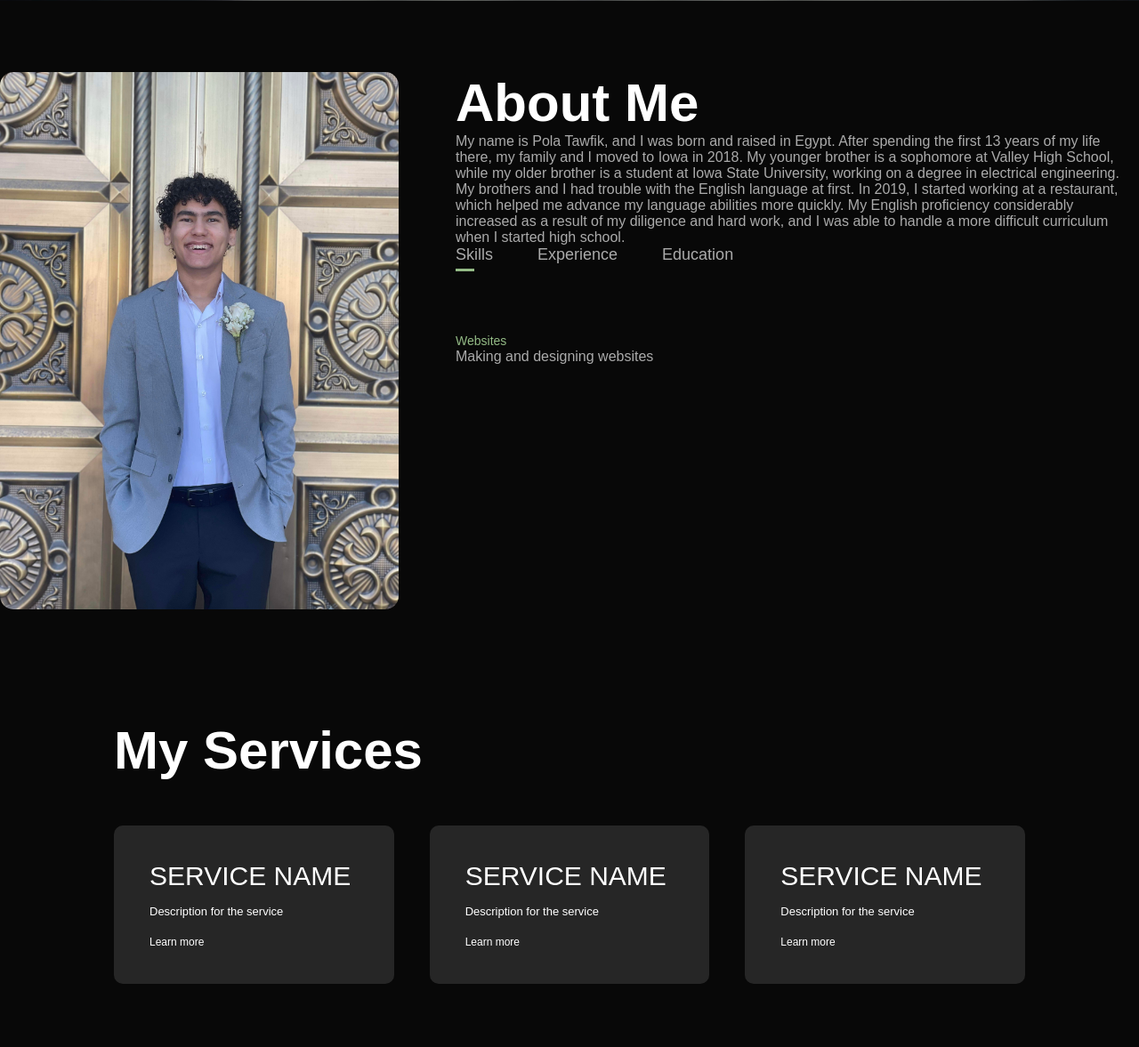
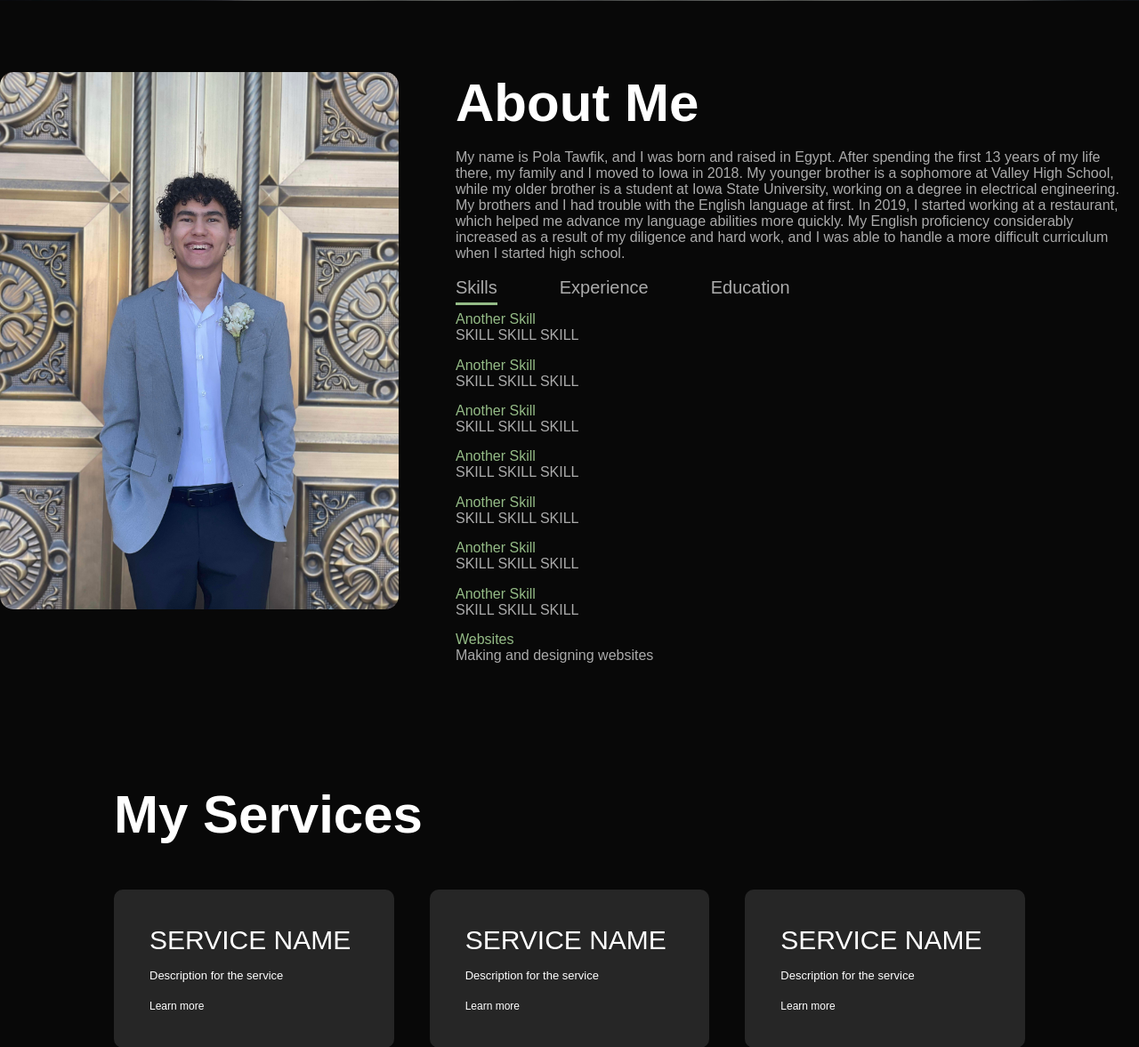
Before and after one commit to polatawfik/polatawfik.github.io, a PHP site: page / in a window 1280 px wide. Shown: the part 799-1976 px from the top of the page at 89% size. Run offline with PHP 8.4, Linux system fonts and the light colour scheme.

Commit message:
continuing

```diff
--- a/assets/css/style.css
+++ b/assets/css/style.css
@@ -108,8 +108,8 @@ nav ul li a:hover::after{
 }
 
 .tab-links{
-    margin-right: 50px;
-    font-size: 18px;
+    margin-right: 70px;
+    font-size: 20px;
     font-weight: 500;
     cursor: pointer;
     position: relative;
@@ -127,17 +127,17 @@ nav ul li a:hover::after{
 }
 
 .tab-links.active-link::after{
-    width: 50%;
+    width: 100%;
 }
 
 .tab-contents ul li{
     list-style: none;
-    margin: 10% 0;
+    margin: 2% 0;
 }
 
 .tab-contents ul li span{
     color: #94bb86;
-    font-size: 14px;
+    font-size: 16px;
 }
 
 .tab-contents{
@@ -264,3 +264,19 @@ nav ul li a:hover::after{
 .work:hover .layer{
     height: 100%;
 }
+
+.btn{
+    display: block;
+    margin: 50px auto;
+    width: fit-content;
+    border: 1px solid #94bb86;
+    padding: 14px 50px;
+    border-radius: 6px;
+    text-decoration: none;
+    color: #fff;
+    transition: background 0.5S;
+}
+
+.btn:hover{
+    background: #94bb86;
+}
--- a/index.html
+++ b/index.html
@@ -28,8 +28,9 @@
 
         }
 
+    </script>
 
-    </script>
+
 
 </head>
 <body>
@@ -51,7 +52,9 @@
             </div>
         </div>
     </div>
+
 <!-----------------------------about------------------------------->
+
     <div id="about">
         <div id="container">
             <div class="row">
@@ -60,6 +63,7 @@
                 </div>
                 <div class="about-col-2">
                     <h1 class="sub-title">About Me</h1>
+                    <br>
                     <p>My name is Pola Tawfik, and I was born and raised in Egypt. After spending the first 13 years of my life there, my family
                         and I moved to Iowa in 2018. My younger brother is a sophomore at Valley High School, while my
                         older brother is a student at Iowa State University, working on a degree in electrical engineering.
@@ -67,6 +71,7 @@
                         which helped me advance my language abilities more quickly. My English proficiency considerably increased as a
                         result of my diligence and hard work, and I was able to handle a more difficult curriculum
                         when I started high school.</p>
+                        <br>
 
                         <div class="tab-titles">
                             <p class = "tab-links active-link" onclick="opentab('skills')">Skills</p>
@@ -75,22 +80,29 @@
                         </div>
                         <div class="tab-contents active-tab" id="skills">
                             <ul>
-                                <!-- <li><span>Another Skill</span><br>SKILL SKILL SKILL</li>
-                                <li><span>Another Skill</span><br>SKILL SKILL SKILL</li> -->
+                                <li><span>Another Skill</span><br>SKILL SKILL SKILL</li>
+                                <li><span>Another Skill</span><br>SKILL SKILL SKILL</li>
+                                <li><span>Another Skill</span><br>SKILL SKILL SKILL</li>
+                                <li><span>Another Skill</span><br>SKILL SKILL SKILL</li>
+                                <li><span>Another Skill</span><br>SKILL SKILL SKILL</li>
+                                <li><span>Another Skill</span><br>SKILL SKILL SKILL</li>
+                                <li><span>Another Skill</span><br>SKILL SKILL SKILL</li>
                                 <li><span>Websites</span><br>Making and designing websites</li>
                             </ul>
                         </div>
                         <div class="tab-contents" id="experience">
                             <ul>
-                                <!-- <li><span>2025 - current</span><br>Internship at COMPANY</li>
-                                <li><span>2024</span><br>Internship at COMPANY </li> -->
+                                <li><span>2026 - current</span><br>Internship at COMPANY</li>
+                                <li><span>2025 - 2026</span><br>Internship at COMPANY </li>
+                                <li><span>2024 - 2025</span><br>Internship at COMPANY</li>
+                                <li><span>2023 - 2024</span><br>Internship at COMPANY </li>
                                 <li><span>2023</span><br>Internship Amplimark Marketing Company</li>
                             </ul>
                         </div>
                         <div class="tab-contents" id="education">
                             <ul>
-                                <!-- <li><span>2028</span><br>Master of computer science</li>
-                                <li><span>2027</span><br>Bachelor of computer science</li> -->
+                                <li><span>2028</span><br>Master of computer science</li>
+                                <li><span>2027</span><br>Bachelor of computer science</li>
                                 <li><span>2023</span><br>High School Deploma</li>
                             </ul>
                         </div>
@@ -98,6 +110,7 @@
             </div>
         </div>
     </div>
+
     <!-------------------- services -------------------------------->
 
     <div id="services">
@@ -125,7 +138,9 @@
             </div>
         </div>
     </div>
+
     <!--------------------------- portfolio --------------------------------->
+
     <div id="portfolio">
        <div class="container">
         <h1 class="sub-title">My Work</h1>
@@ -155,7 +170,7 @@
                 </div>
             </div>
         </div>
-        <!-- <a href="#"></a> stoppedddd hereeeeee -----107---------there is a problem in line 51 and 52----->
+        <!-- <a href="#"></a> stoppedddd hereeeeee -----107--->
        </div>
     </div>
 
```
